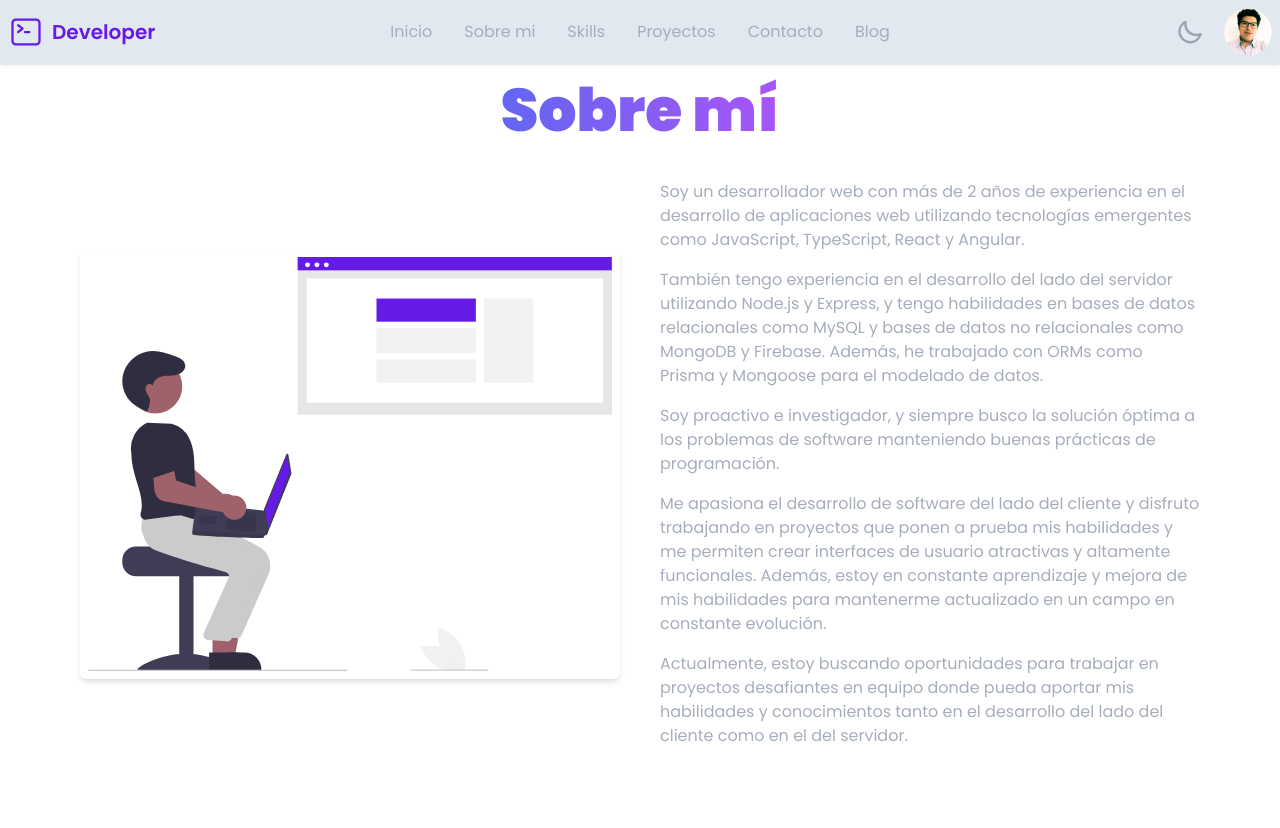
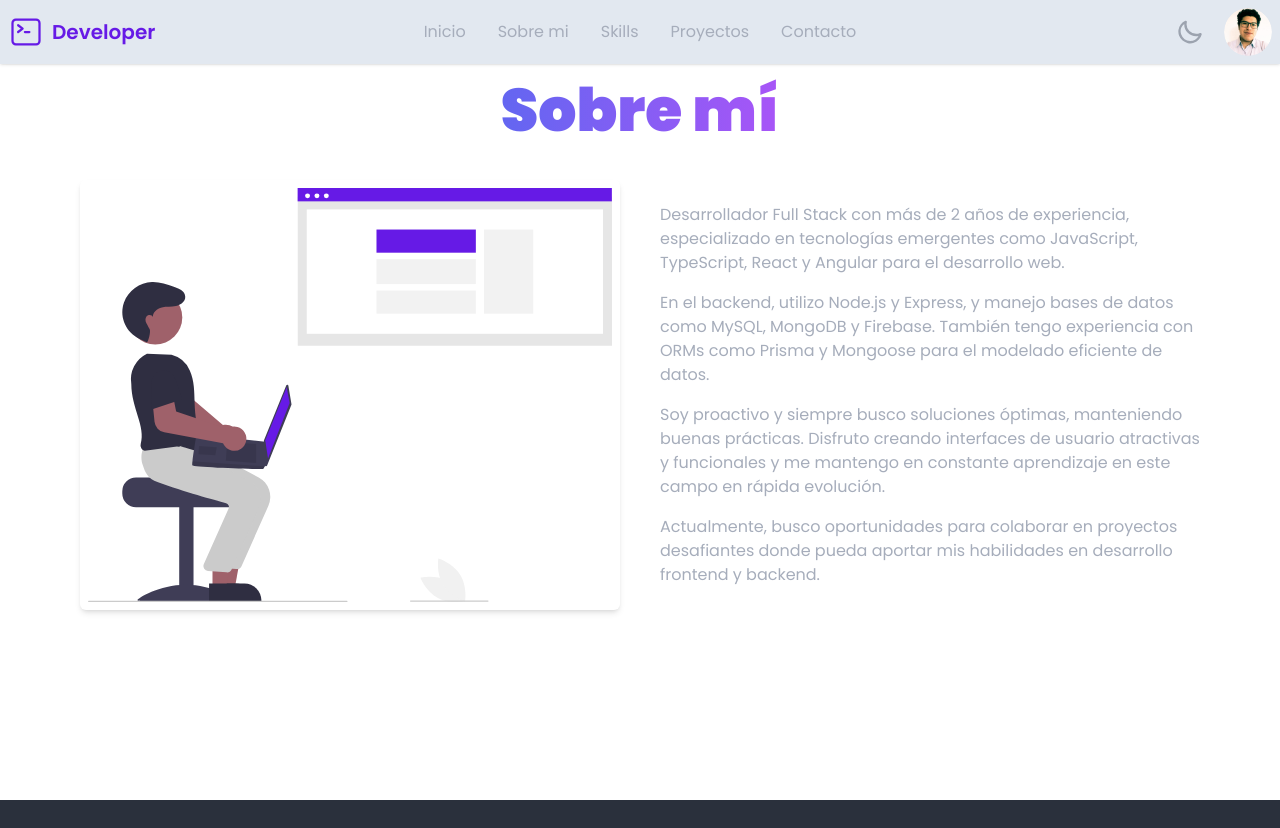
Before and after one commit to elmerjacobo97/portfolio, a Next.js app: page /about in a window 1280 px wide. After the commit the page ends 800 px from the top, so only its background shows below. Built offline with nearby package versions, Linux system fonts and the light colour scheme.

Commit message:
deleted blog

```diff
--- a/src/app/about/page.tsx
+++ b/src/app/about/page.tsx
@@ -25,35 +25,25 @@ export default function About() {
           </div>
           <div>
             <p className="text-base">
-              Soy un desarrollador web con más de 2 años de experiencia en el
-              desarrollo de aplicaciones web utilizando tecnologías emergentes
-              como JavaScript, TypeScript, React y Angular.
+              Desarrollador Full Stack con más de 2 años de experiencia,
+              especializado en tecnologías emergentes como JavaScript,
+              TypeScript, React y Angular para el desarrollo web.
             </p>
             <p className="mt-4 text-base">
-              También tengo experiencia en el desarrollo del lado del servidor
-              utilizando Node.js y Express, y tengo habilidades en bases de
-              datos relacionales como MySQL y bases de datos no relacionales
-              como MongoDB y Firebase. Además, he trabajado con ORMs como Prisma
-              y Mongoose para el modelado de datos.
+              En el backend, utilizo Node.js y Express, y manejo bases de datos
+              como MySQL, MongoDB y Firebase. También tengo experiencia con ORMs
+              como Prisma y Mongoose para el modelado eficiente de datos.
             </p>
             <p className="mt-4 text-base">
-              Soy proactivo e investigador, y siempre busco la solución óptima a
-              los problemas de software manteniendo buenas prácticas de
-              programación.
+              Soy proactivo y siempre busco soluciones óptimas, manteniendo
+              buenas prácticas. Disfruto creando interfaces de usuario
+              atractivas y funcionales y me mantengo en constante aprendizaje en
+              este campo en rápida evolución.
             </p>
             <p className="mt-4 text-base">
-              Me apasiona el desarrollo de software del lado del cliente y
-              disfruto trabajando en proyectos que ponen a prueba mis
-              habilidades y me permiten crear interfaces de usuario atractivas y
-              altamente funcionales. Además, estoy en constante aprendizaje y
-              mejora de mis habilidades para mantenerme actualizado en un campo
-              en constante evolución.
-            </p>
-            <p className="mt-4 text-base">
-              Actualmente, estoy buscando oportunidades para trabajar en
-              proyectos desafiantes en equipo donde pueda aportar mis
-              habilidades y conocimientos tanto en el desarrollo del lado del
-              cliente como en el del servidor.
+              Actualmente, busco oportunidades para colaborar en proyectos
+              desafiantes donde pueda aportar mis habilidades en desarrollo
+              frontend y backend.
             </p>
           </div>
         </div>
--- a/src/app/blog/page.tsx
+++ /dev/null
@@ -1,55 +0,0 @@
-export default function BlogPage() {
-  return (
-    <div className="min-h-screen py-20 bg-white dark:bg-slate-800 animate__animated animate__fadeIn">
-      <h1 className="text-4xl font-black text-center md:text-6xl">
-        <span className="text-transparent bg-gradient-to-r from-indigo-500 to-purple-500 bg-clip-text">
-          Blog
-        </span>
-      </h1>
-
-      <div className="max-w-6xl px-4 mx-auto">
-        <div>
-          <h2 className="text-2xl font-bold">Artículos de tecnología</h2>
-          <p>
-            Aquí puedes compartir artículos relacionados con las últimas
-            tendencias, novedades y avances en el campo de la tecnología. Puedes
-            hablar sobre nuevos lenguajes de programación, frameworks,
-            herramientas, casos de uso de tecnologías emergentes, etc.
-          </p>
-        </div>
-        <div>
-          <h2 className="text-2xl font-bold">
-            Tutoriales y guías de aprendizaje
-          </h2>
-          <p>
-            En esta sección, puedes publicar tutoriales y guías paso a paso para
-            ayudar a los lectores a aprender nuevas habilidades o dominar
-            tecnologías específicas. Puedes proporcionar ejemplos de código,
-            capturas de pantalla y explicaciones detalladas para facilitar el
-            aprendizaje.
-          </p>
-        </div>
-        <div>
-          <h2 className="text-2xl font-bold">Consejos y mejores prácticas</h2>
-          <p>
-            Comparte consejos útiles, trucos y mejores prácticas relacionadas
-            con el desarrollo de software y la tecnología en general. Puedes
-            abordar temas como la optimización del rendimiento, la seguridad, la
-            escalabilidad y otros aspectos importantes a tener en cuenta al
-            desarrollar aplicaciones.
-          </p>
-        </div>
-        <div>
-          <h2 className="text-2xl font-bold">Recursos y herramientas</h2>
-          <p>
-            En esta sección, puedes recomendar recursos, herramientas y
-            bibliotecas útiles que pueden ayudar a los desarrolladores a
-            simplificar su trabajo y mejorar la eficiencia. Puedes incluir
-            enlaces a sitios web, repositorios de código, libros, videos y otros
-            recursos relevantes.
-          </p>
-        </div>
-      </div>
-    </div>
-  );
-}
--- a/src/components/Navigation.tsx
+++ b/src/components/Navigation.tsx
@@ -32,11 +32,6 @@ export const Navigation = ({ closeDropdown }: Props) => {
           Contacto
         </Link>
       </li>
-      <li>
-        <Link href={'/blog'} onClick={closeDropdown}>
-          Blog
-        </Link>
-      </li>
     </>
   );
 };
```
